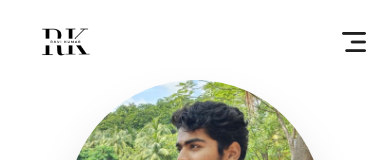
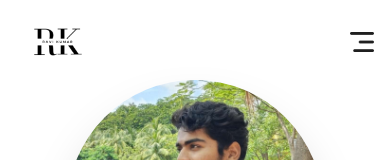
Before and after one commit to RavikrGTX/portfolio, a Next.js app: page / in a window 390 px wide. Shown: the top 160 px of the page. Built offline with nearby package versions, Linux system fonts and the light colour scheme; a web font is replaced by a local one.

Commit message:
navlogo adjustment left

```diff
--- a/src/app/components/Navbar.jsx
+++ b/src/app/components/Navbar.jsx
@@ -18,7 +18,7 @@ const Navbar = () => {
 
   return (
     <>
-      <nav className="w-full fixed flex justify-between px-6 lg:px-8 z-50">
+      <nav className="w-full fixed flex justify-between px-4 lg:px-8 z-50">
         <a href="#top">
           <Image
             src={assets.logorknew}
```
